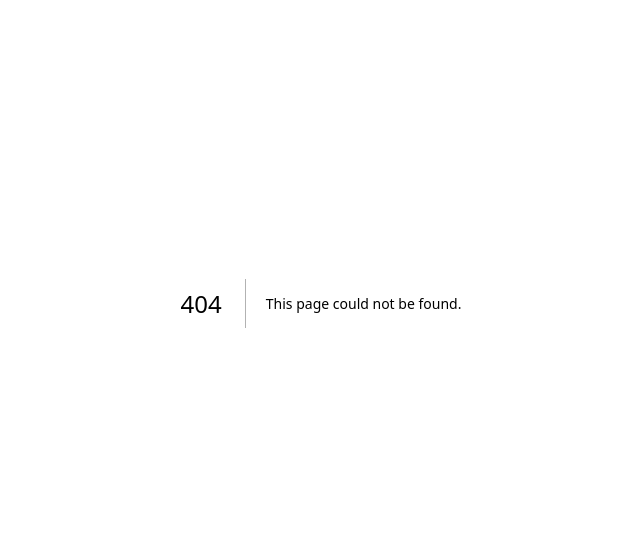
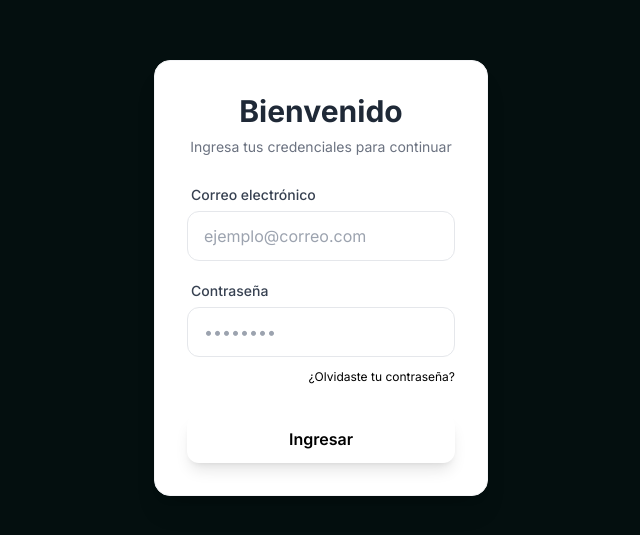
Before and after one commit to Deijux/ToDoApp, a Next.js app: page /login in a window 1280 px wide. Before the commit this address had no page. Shown: the part 147-682 px from the top of the page, without its empty margins (319-959 px from the left). Built offline with nearby package versions, Linux system fonts and the light colour scheme; no server answers.

Commit message:
feat(login): Add a login page with auth

```diff
--- a/package.json
+++ b/package.json
@@ -10,10 +10,12 @@
     "lint": "next lint"
   },
   "dependencies": {
+    "axios": "^1.13.2",
     "json-server": "^1.0.0-beta.0",
     "next": "^14.2.35",
     "react": "^18",
     "react-dom": "^18",
+    "react-hook-form": "^7.69.0",
     "react-icons": "^5.2.1",
     "sweetalert2": "^11.13.1"
   },
--- /dev/null
+++ b/src/app/login/page.tsx
@@ -0,0 +1,14 @@
+'use client'
+
+import LoginForm from '@/components/LoginForm/LoginForm'
+import { useAuth } from '@/hooks/useAuth'
+
+export default function LoginPage() {
+  const { login } = useAuth()
+
+  const handleSubmit = async (email: string, password: string) => {
+    await login(email, password)
+  }
+
+  return <LoginForm onSubmit={handleSubmit} />
+}
--- /dev/null
+++ b/src/components/LoginForm/LoginForm.tsx
@@ -0,0 +1,133 @@
+'use client'
+
+import { useForm } from 'react-hook-form'
+
+type LoginFormData = {
+  email: string
+  password: string
+}
+
+type LoginFormProps = {
+  onSubmit: (email: string, password: string) => Promise<void>
+}
+
+export default function LoginForm({ onSubmit }: LoginFormProps) {
+  const {
+    register,
+    handleSubmit,
+    formState: { errors, isSubmitting },
+  } = useForm<LoginFormData>()
+
+  const submit = async (data: LoginFormData) => {
+    await onSubmit(data.email, data.password)
+  }
+
+  return (
+    <div className='min-h-[400px] flex items-center justify-center p-4'>
+      <form
+        onSubmit={handleSubmit(submit)}
+        className='w-full max-w-md bg-white p-8 rounded-2xl shadow-xl border border-gray-100 flex flex-col gap-5 transition-all'
+      >
+        {/* Header */}
+        <div className='space-y-2 mb-2'>
+          <h1 className='text-3xl font-bold text-gray-800 text-center'>
+            Bienvenido
+          </h1>
+          <p className='text-gray-500 text-center text-sm'>
+            Ingresa tus credenciales para continuar
+          </p>
+        </div>
+
+        {/* Email */}
+        <div className='flex flex-col gap-1.5'>
+          <label className='text-sm font-medium text-gray-700 ml-1'>
+            Correo electrónico
+          </label>
+          <input
+            type='email'
+            placeholder='ejemplo@correo.com'
+            {...register('email', { required: 'El email es obligatorio' })}
+            className={`w-full px-4 py-3 rounded-xl border outline-none transition-all duration-200
+          ${
+            errors.email
+              ? 'border-red-500 focus:ring-2 focus:ring-red-200'
+              : 'border-gray-200 focus:border-blue-500 focus:ring-4 focus:ring-blue-100'
+          }`}
+          />
+          {errors.email && (
+            <span className='text-red-500 text-xs font-medium ml-1'>
+              {errors.email.message}
+            </span>
+          )}
+        </div>
+
+        {/* Password */}
+        <div className='flex flex-col gap-1.5'>
+          <label className='text-sm font-medium text-gray-700 ml-1'>
+            Contraseña
+          </label>
+          <input
+            type='password'
+            placeholder='••••••••'
+            {...register('password', {
+              required: 'La contraseña es obligatoria',
+            })}
+            className={`w-full px-4 py-3 rounded-xl border outline-none transition-all duration-200
+          ${
+            errors.password
+              ? 'border-red-500 focus:ring-2 focus:ring-red-200'
+              : 'border-gray-200 focus:border-blue-500 focus:ring-4 focus:ring-blue-100'
+          }`}
+          />
+          {errors.password && (
+            <span className='text-red-500 text-xs font-medium ml-1'>
+              {errors.password.message}
+            </span>
+          )}
+          <div className='text-right'>
+            <button
+              type='button'
+              className='text-xs text-blue-600 hover:underline'
+            >
+              ¿Olvidaste tu contraseña?
+            </button>
+          </div>
+        </div>
+
+        {/* Submit */}
+        <button
+          type='submit'
+          disabled={isSubmitting}
+          className='w-full mt-2 bg-blue-600 hover:bg-blue-700 disabled:bg-blue-300 text-black font-semibold py-3 rounded-xl shadow-lg shadow-blue-200 transition-all active:scale-[0.98] flex justify-center items-center'
+        >
+          {isSubmitting ? (
+            <span className='flex items-center gap-2'>
+              <svg
+                className='animate-spin h-5 w-5 text-white'
+                viewBox='0 0 24 24'
+              >
+                <circle
+                  className='opacity-25'
+                  cx='12'
+                  cy='12'
+                  r='10'
+                  stroke='currentColor'
+                  strokeWidth='4'
+                  fill='none'
+                />
+                <path
+                  className='opacity-75'
+                  fill='currentColor'
+                  d='M4 12a8 8 0 018-8V0C5.373 0 0 5.373 0 12h4zm2 5.291A7.962 7.962 0 014 12H0c0 3.042 1.135 5.824 3 7.938l3-2.647z'
+                />
+              </svg>
+              Procesando...
+            </span>
+          ) : (
+            'Ingresar'
+          )}
+        </button>
+      </form>
+    </div>
+  )
+}
--- /dev/null
+++ b/src/hooks/useAuth.ts
@@ -0,0 +1,52 @@
+'use client'
+
+import { useEffect, useState, useCallback } from 'react'
+import { authService } from '@/services/auth.service'
+import { useRouter } from 'next/navigation'
+import axios from 'axios'
+
+type User = {
+  id: string
+  email: string
+}
+
+export function useAuth() {
+  const [user, setUser] = useState<User | null>(null)
+  const router = useRouter()
+
+  useEffect(() => {
+    authService
+      .profile()
+      .then(res => setUser(res.data))
+      .catch(() => setUser(null))
+  }, [])
+
+  const login = useCallback(
+    async (email: string, password: string) => {
+      try {
+        const userLogged = await authService.login({ email, password })
+        setUser(userLogged.data)
+        router.push('/')
+      } catch (error) {
+        if (axios.isAxiosError(error)) {
+          const message = error.response?.data?.message || 'Error al iniciar sesión'
+          throw new Error(message)
+        }
+        throw new Error('Error inesperado')
+      }
+    },
+    [router],
+  )
+
+  const logout = useCallback(async () => {
+    await authService.logout()
+    setUser(null)
+  }, [])
+
+  return {
+    user,
+    isAuthenticated: !!user,
+    login,
+    logout,
+  }
+}
--- /dev/null
+++ b/src/lib/api.ts
@@ -0,0 +1,6 @@
+import axios from 'axios'
+
+export const api = axios.create({
+  baseURL: process.env.NEXT_PUBLIC_API_URL,
+  withCredentials: true,
+})
--- /dev/null
+++ b/src/services/auth.service.ts
@@ -0,0 +1,20 @@
+import { api } from "@/lib/api"
+
+type LoginDto = {
+  email: string
+  password: string
+}
+
+export const authService = {
+  login(data: LoginDto) {
+    return api.post('/auth/login', data)
+  },
+
+  profile() {
+    return api.get('/auth/profile')
+  },
+
+  logout() {
+    return api.post('/auth/logout')
+  },
+}
--- a/tailwind.config.ts
+++ b/tailwind.config.ts
@@ -24,6 +24,7 @@ const config: Config = {
       emerald: colors.emerald,
       indigo: colors.indigo,
       yellow: colors.yellow,
+      red: colors.red,
       marshland: {
         '50': '#f2fbf9',
         '100': '#d3f4ee',
```
Also changed, not shown: 1 other file (tests, documents, lock files or other folders).
